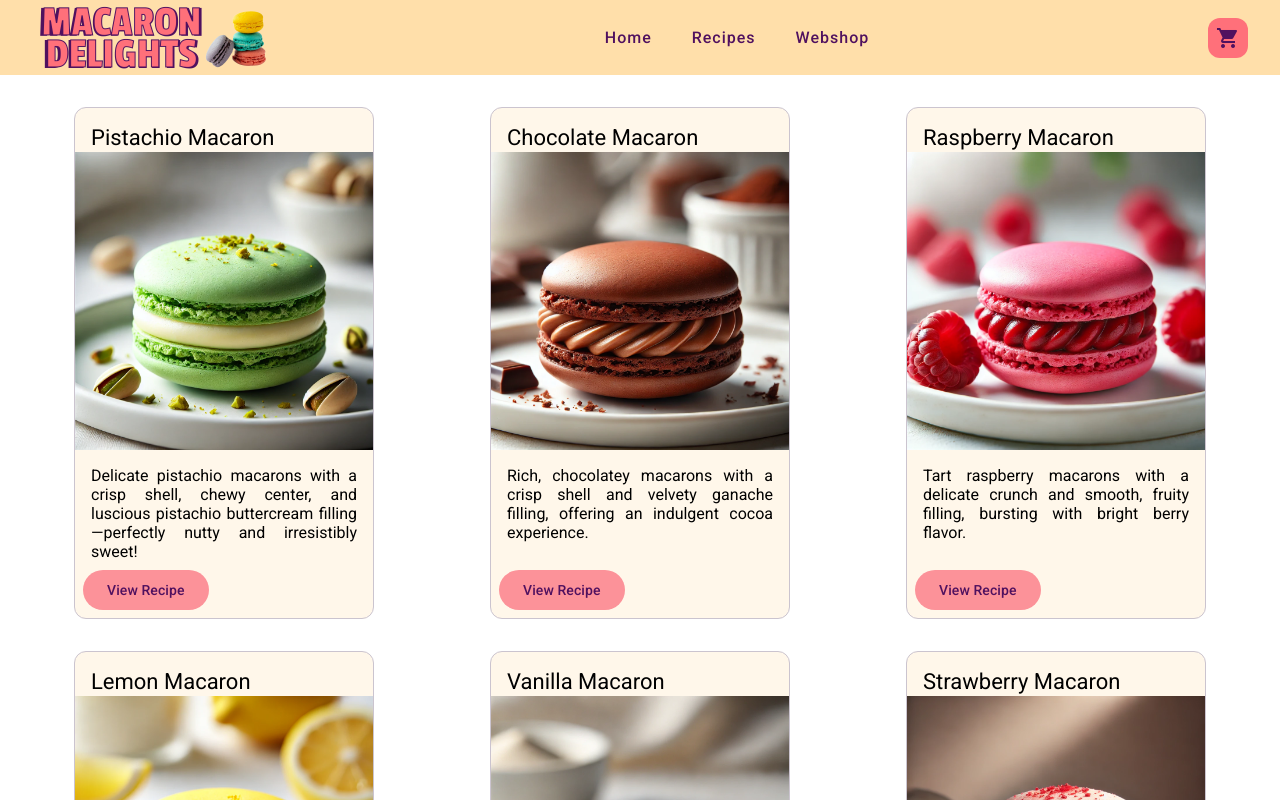
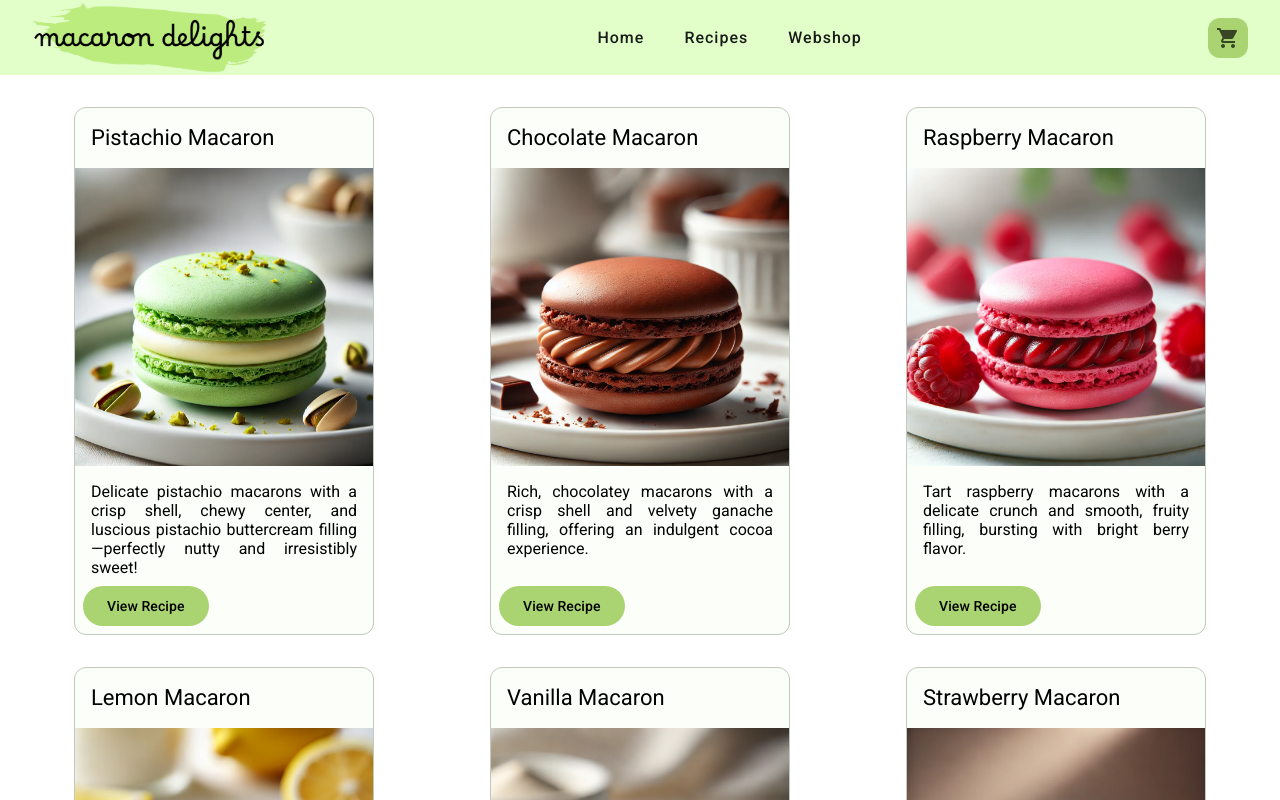
Before and after one commit to nikoletttopolics/macaron-delights-fe, an Angular app: page /recipes in a window 1280 px wide. Shown: the top 800 px of the page. Built offline with nearby package versions, Linux system fonts and the light colour scheme.

Commit message:
color and logo changes

```diff
--- a/src/app/app.component.html
+++ b/src/app/app.component.html
@@ -1,9 +1,5 @@
 <mat-toolbar class="header">
-  <img
-    src="images/macaron-logo-with-macarons.png"
-    alt=""
-    style="height: 70px"
-  />
+  <img src="images/macaron-logo-new.png" alt="" style="height: 70px" />
   <div class="header-left-side">
     <button class="header-button" mat-button (click)="onNavigateToHome()">
       Home
--- a/src/app/app.component.scss
+++ b/src/app/app.component.scss
@@ -13,7 +13,7 @@
 
 .header {
   padding: 16px 32px;
-  background-color: #ffdfaa;
+  background-color: #e2ffca;
   height: 75px;
   justify-content: space-between;
 }
@@ -21,6 +21,9 @@
 .header-button {
   margin-right: 1rem;
   font-size: 1rem;
-  color: #50115f !important;
   letter-spacing: 1px;
 }
+
+.header-button:hover {
+  background-color: #87a95a;
+}
--- a/src/app/components/recipe-details-dialog/recipe-details-dialog.component.html
+++ b/src/app/components/recipe-details-dialog/recipe-details-dialog.component.html
@@ -8,5 +8,5 @@
   </p>
 </mat-dialog-content>
 <mat-dialog-actions align="end">
-  <button mat-flat-button mat-dialog-close>Close</button>
+  <button mat-flat-button mat-dialog-close class="close-button">Close</button>
 </mat-dialog-actions>
--- a/src/app/components/recipe-details-dialog/recipe-details-dialog.component.scss
+++ b/src/app/components/recipe-details-dialog/recipe-details-dialog.component.scss
@@ -0,0 +1,3 @@
+.close-button:hover {
+  background-color: #87a95a;
+}
--- a/src/app/containers/home-container/home-container.component.scss
+++ b/src/app/containers/home-container/home-container.component.scss
@@ -1,7 +1,7 @@
 .container {
   display: grid;
   grid-template-columns: auto auto auto;
-  background-color: #ffdfaa40;
+  background-color: #fcfef9;
 }
 
 .item-2 {
--- a/src/app/containers/recipes-container/recipes-container.component.html
+++ b/src/app/containers/recipes-container/recipes-container.component.html
@@ -2,7 +2,7 @@
   @for (recipe of recipes; track recipe.id) {
   <mat-card class="recipe-card" appearance="outlined">
     <mat-card-header>
-      <mat-card-title>{{ recipe.name }}</mat-card-title>
+      <mat-card-title class="card-title">{{ recipe.name }}</mat-card-title>
     </mat-card-header>
     <img
       mat-card-image
--- a/src/app/containers/recipes-container/recipes-container.component.scss
+++ b/src/app/containers/recipes-container/recipes-container.component.scss
@@ -1,7 +1,7 @@
 .recipe-card {
   width: 300px;
   margin: 1rem;
-  background-color: #ffdfaa40;
+  background-color: #fcfef9;
 }
 
 .recipes-container {
@@ -19,6 +19,10 @@ p {
   height: 112px;
 }
 
-.recipe-card-button {
-  //   color: #50115f;
+.card-title {
+  padding-bottom: 1rem;
 }
+
+.recipe-card-button:hover {
+  background-color: #87a95a;
+}
--- a/src/styles.scss
+++ b/src/styles.scss
@@ -4,7 +4,7 @@ html {
   color-scheme: light dark;
   @include mat.theme(
     (
-      color: mat.$violet-palette,
+      color: mat.$spring-green-palette,
       typography: Roboto,
       density: 0,
     )
@@ -13,21 +13,21 @@ html {
   @include mat.button-overrides(
     (
       // button background color
-      filled-container-color: #fc9299,
-      filled-label-text-color: #50115f,
+      filled-container-color: #a9d471,
+      filled-label-text-color: #000000,
       //  focusnal ez ervenyesul
-      // filled-ripple-color: #8d181f
+      filled-ripple-color: #657f43
     )
   );
 
   @include mat.fab-overrides(
     (
       // button background color
-      small-container-color: #ff707a,
+      small-container-color: #a9d471,
       // When button is hovered, it makes shadow
-      small-container-elevation-shadow: #50115f,
+      small-container-elevation-shadow: #87a95a,
       // button icon color
-      small-foreground-color: #50115f
+      small-foreground-color: #384625
     )
   );
 }
@@ -55,3 +55,4 @@ body {
 // vilagos zold: #edffde
 // erosebb zold: #bcec7e
 // fekete: #000000
+// home-page background color: #fbfff2
```
Also changed, not shown: public/images/macaron-logo-new.png.
